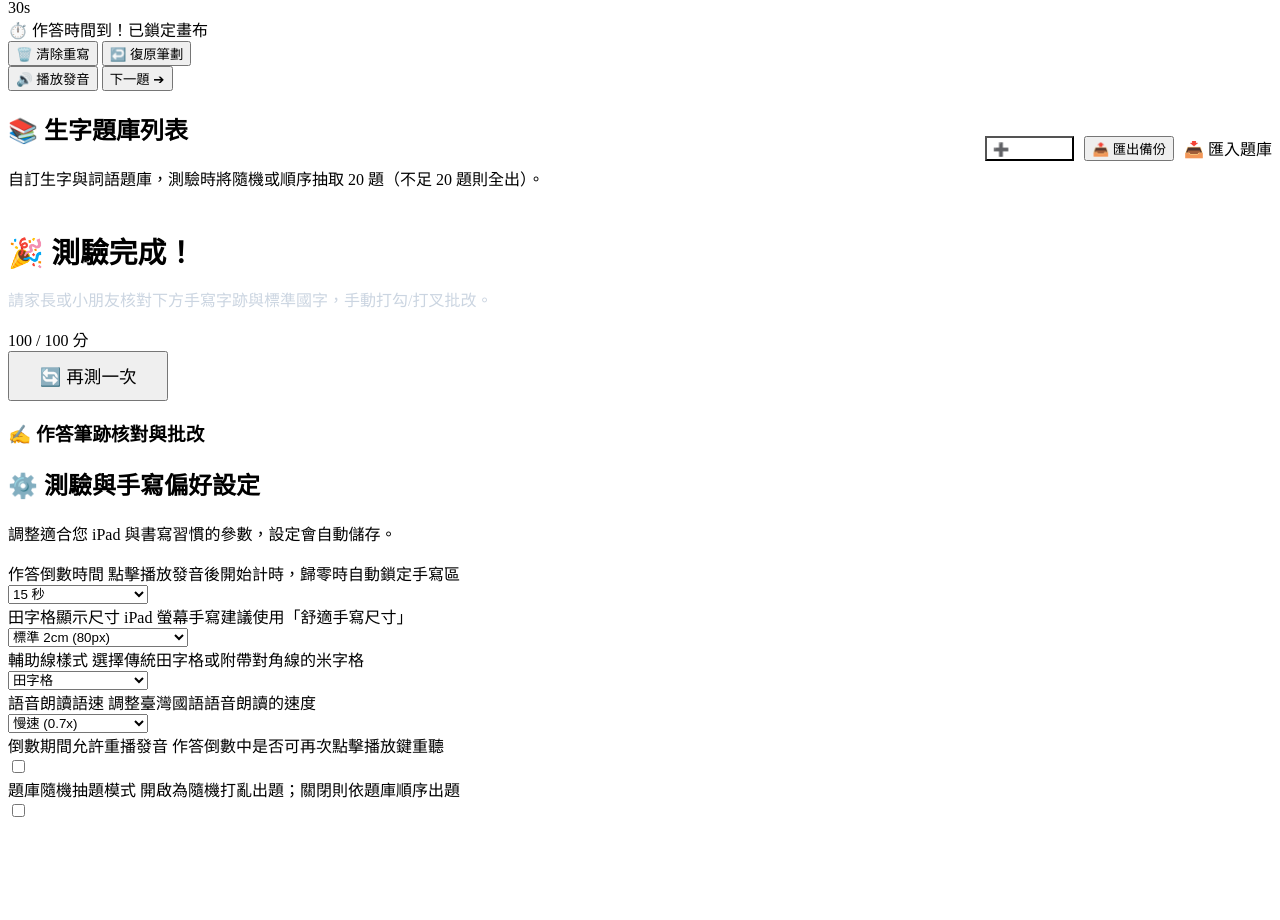
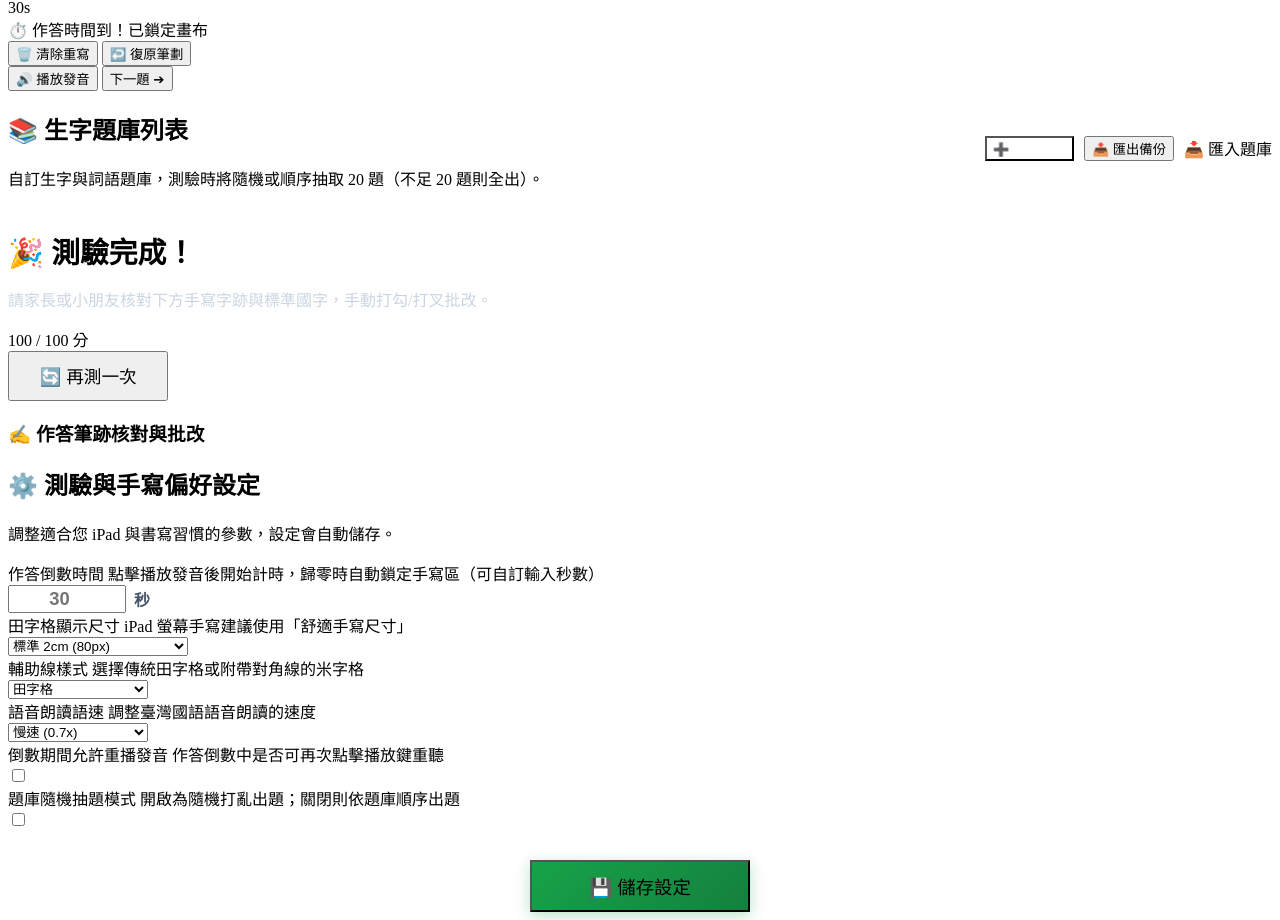
Before and after one commit to LPJLee/gifted_S, a website: page index_template.html in a window 1280 px wide. Shown: the part 106-1026 px from the top of the page. Before the commit the page ends 935 px from the top, so only its background shows below. Drawn offline with Linux system fonts and the light colour scheme.

Commit message:
Update index_template.html: add save settings button and custom timer input

```diff
--- a/index_template.html
+++ b/index_template.html
@@ -161,15 +161,12 @@
           <div class="setting-row">
             <div class="setting-info">
               <span class="setting-title">作答倒數時間</span>
-              <span class="setting-desc">點擊播放發音後開始計時，歸零時自動鎖定手寫區</span>
+              <span class="setting-desc">點擊播放發音後開始計時，歸零時自動鎖定手寫區（可自訂輸入秒數）</span>
             </div>
-            <select id="setting-timer" class="form-select" style="width: 140px;">
-              <option value="15">15 秒</option>
-              <option value="20">20 秒</option>
-              <option value="30">30 秒 (預設)</option>
-              <option value="45">45 秒</option>
-              <option value="60">60 秒</option>
-            </select>
+            <div style="display: flex; align-items: center; gap: 8px;">
+              <input type="number" id="setting-timer" class="form-input" min="5" max="300" step="1" style="width: 110px; text-align: center; font-size: 1.15rem; font-weight: 700;" placeholder="30">
+              <span style="font-weight: 700; color: #475569; font-size: 1rem;">秒</span>
+            </div>
           </div>
 
           <div class="setting-row">
@@ -228,6 +225,16 @@
               <span class="slider"></span>
             </label>
           </div>
+
+          <!-- 儲存設定按鈕 -->
+          <div style="margin-top: 30px; display: flex; flex-direction: column; align-items: center; gap: 12px;">
+            <button id="btn-save-settings" class="btn-big-play" style="min-width: 220px; height: 52px; font-size: 1.15rem; background: linear-gradient(135deg, #16a34a, #15803d); box-shadow: 0 4px 14px rgba(22, 163, 74, 0.3);">
+              <span>💾 儲存設定</span>
+            </button>
+            <div id="save-settings-msg" style="display: none; color: #16a34a; font-weight: 700; font-size: 1rem; align-items: center; gap: 6px;">
+              <span>✅ 設定已成功儲存！</span>
+            </div>
+          </div>
         </div>
       </section>
 
```
